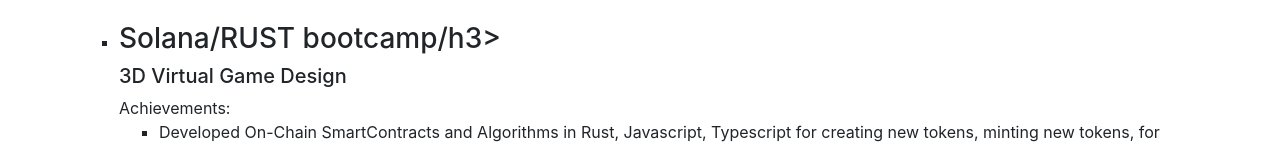
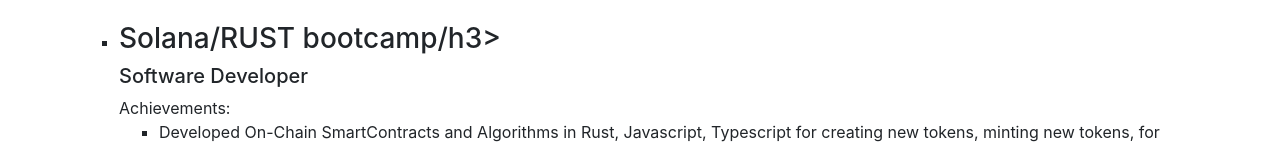
Before and after one commit to Satwik290896/Projects, a plain HTML site: page index.html in a window 1280 px wide. Shown: the part 238-385 px from the top of the page. Drawn offline with nearby package versions, Linux system fonts and the light colour scheme.

Commit message:
Update index.html

```diff
--- a/index.html
+++ b/index.html
@@ -133,7 +133,7 @@
     <ul style="list-style-type:square">
     <li>
         <h3>Solana/RUST bootcamp/h3>
-        <h5>3D Virtual Game Design</h5>
+        <h5>Software Developer</h5>
         <div>Achievements:</div>
         <ul style="list-style-type:square">
             <li>Developed On-Chain SmartContracts and Algorithms in Rust, Javascript, Typescript for creating new tokens, minting new tokens, for Staking, for swapping tokens and for detecting arbitrages environment where one can act as an arbitrator across token pools.</li>
```
